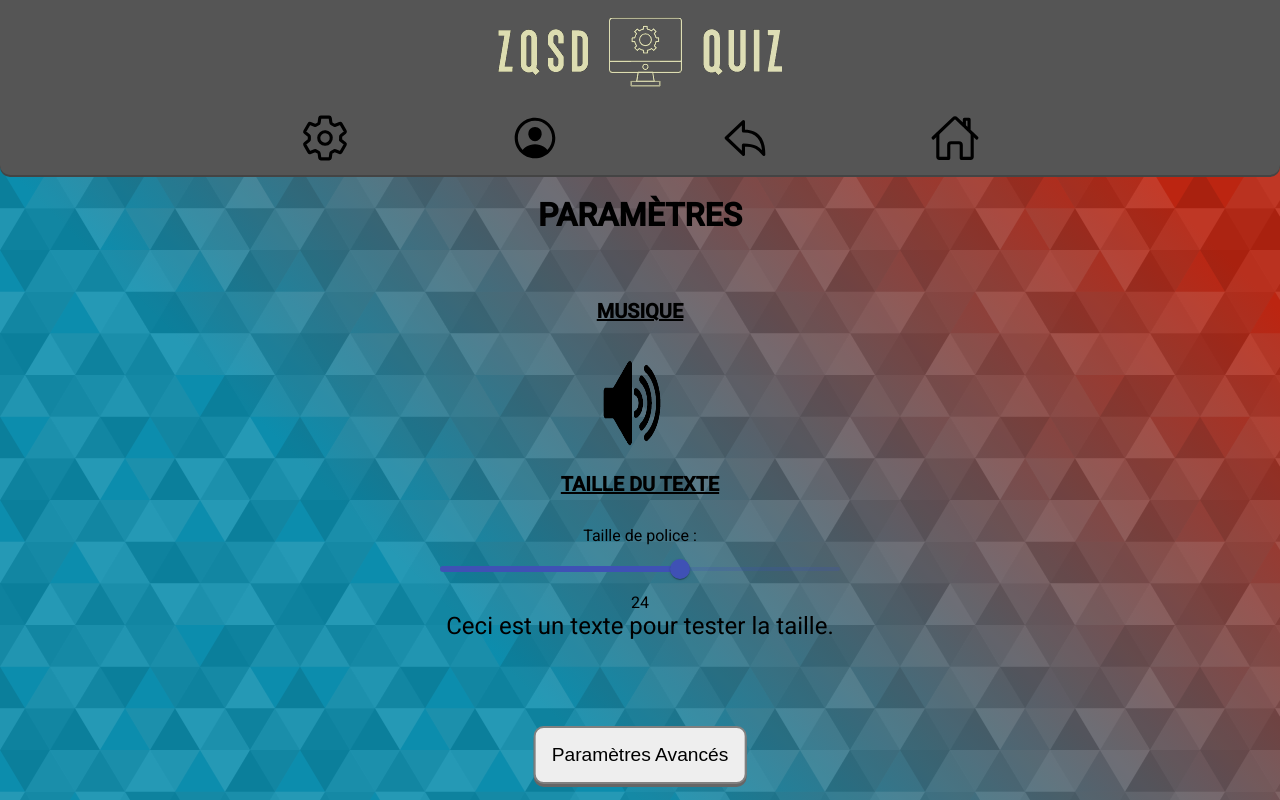
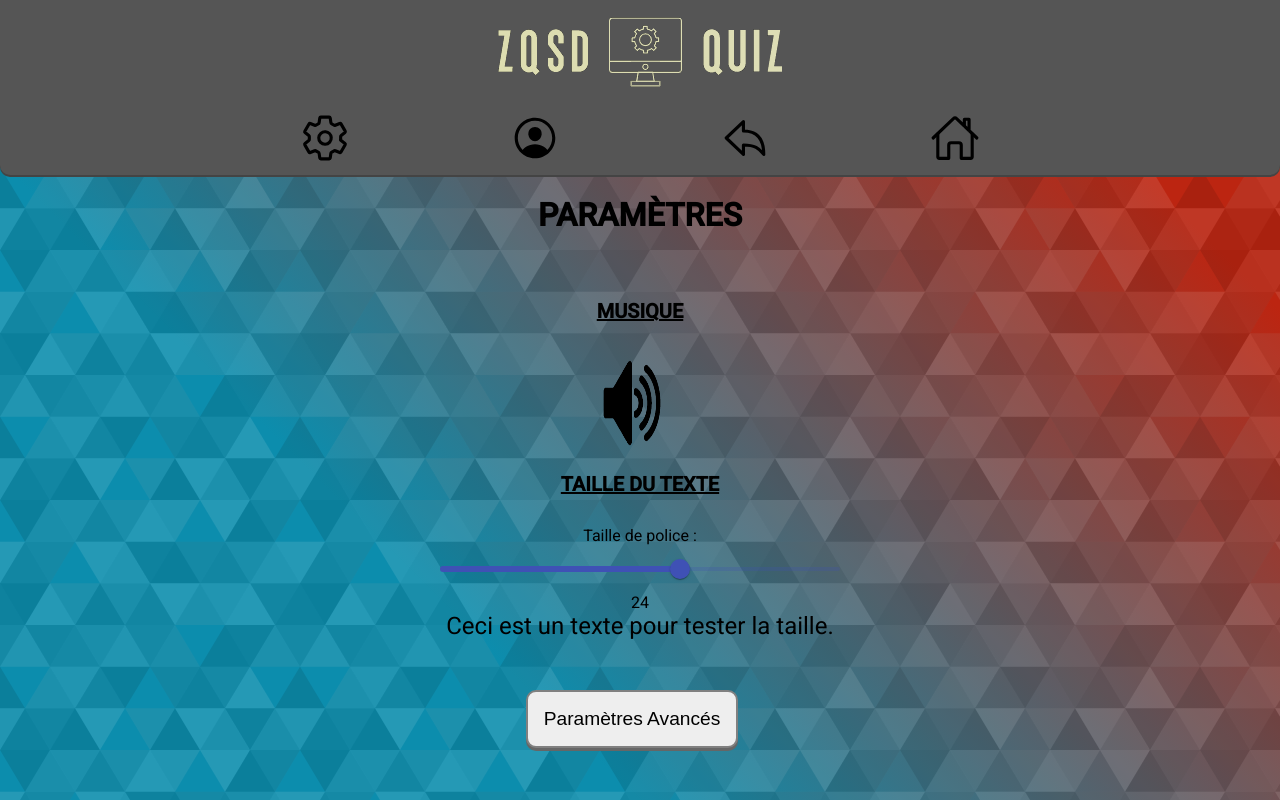
Before and after one commit to 2019-2020-ps6/2022-2023-ps6-zqsd, an Angular app in the folder front-end/: page /ParameterPage in a window 1280 px wide. Built offline with nearby package versions, Linux system fonts and the light colour scheme.

Commit message:
fix bouton parametre avancés

```diff
--- a/front-end/src/app/Parameter/ParameterPage.component/ParameterPage.component.html
+++ b/front-end/src/app/Parameter/ParameterPage.component/ParameterPage.component.html
@@ -3,5 +3,6 @@
   <div class="container">
     <app-ParameterMusic></app-ParameterMusic>
     <app-ParameterSizeText></app-ParameterSizeText>
+    <button routerLink="/AdvancedParameterMainPage" class="button-advanced-P">Paramètres Avancés</button>
   </div>
 </div>
--- a/front-end/src/app/Parameter/ParameterSizeText/ParameterSizeText.component.html
+++ b/front-end/src/app/Parameter/ParameterSizeText/ParameterSizeText.component.html
@@ -14,4 +14,3 @@
     <div class="label">{{value}}</div>
     <span class="title" appAdaptFontSize>Ceci est un texte pour tester la taille.</span>
 </div>
-<button routerLink="/AdvancedParameterMainPage" class="button-advanced-P">Paramètres Avancés</button>
--- a/front-end/src/app/Parameter/ParameterSizeText/ParameterSizeText.component.scss
+++ b/front-end/src/app/Parameter/ParameterSizeText/ParameterSizeText.component.scss
@@ -8,12 +8,3 @@ mat-slider {
   justify-content: center;
   align-items: center;
 }
-.button-advanced-P{
-  position: fixed;
-  bottom: 0;
-  left: 50%;
-  transform: translateX(-50%);
-  margin-top: 50px;
-  border-radius: 10px;
-  box-shadow: 0 3px #666;
-}
--- a/front-end/src/styles.scss
+++ b/front-end/src/styles.scss
@@ -287,3 +287,10 @@ html{ height: 100%; }
     }
   }
 }
+.button-advanced-P{
+  position:relative;
+  bottom: 0;
+  margin-top: 50px;
+  border-radius: 10px;
+  box-shadow: 0 3px #666;
+}
```
